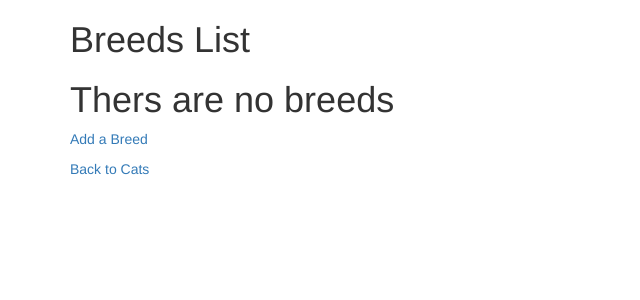
After one commit to ahmedkhaled89/DJ4E_Coursera_Assignment, a Django app: page /cats/breeds in a window 1280 px wide. The commit adds this page. Shown: the top 300 px of the page, without its empty margins (0-640 px from the left). Run offline with Django 4.2, Linux system fonts and the light colour scheme; a user stored in the database is signed in; data that the repository does not hold is empty; some libraries are stand-ins or nearby versions.

Commit message:
add BreedList View and Template and other urls configuration. This will be edited to proper urls

```diff
--- /dev/null
+++ b/Course_3_Assignments/mysite/cats/templates/cats/breed_list.html
@@ -0,0 +1,21 @@
+{% extends "base_bootstrap.html" %}
+
+{% block content %}
+<h1>Breeds List</h1>
+{%if breeds%}
+<ul>
+    {% for breed in breeds%}
+    <li>{{breed}}
+        (<a href="">Update</a>
+        |<a href="">Delete</a> )
+
+
+    </li>
+    {%endfor%}
+</ul>
+{%else%}
+<h1>Thers are no breeds</h1>
+{%endif%}
+<p><a href="{%url 'cats:breed_create'%}"> Add a Breed</a></p>
+<p><a href="{%url 'cats:all'%}">Back to Cats</a></p>
+{% endblock %}
--- a/Course_3_Assignments/mysite/cats/templates/cats/cat_list.html
+++ b/Course_3_Assignments/mysite/cats/templates/cats/cat_list.html
@@ -23,7 +23,7 @@
     {% endif %}
   </p>
   <p>
-  <a href="">View breeds</a> ({{ breed_count }}) |
+  <a href="{%url 'cats:breed_list'%}">View breeds</a> ({{ breed_count }}) |
     <a href="{%url 'cats:breed_create'%}">Add a breed</a>
   </p>
 {% endblock %}
--- a/Course_3_Assignments/mysite/cats/urls.py
+++ b/Course_3_Assignments/mysite/cats/urls.py
@@ -3,5 +3,6 @@ from . import views
 app_name = 'cats'
 urlpatterns = [
     path('', views.CatList.as_view(), name='all' ),
-    path('create', views.BreedCreate.as_view(), name="breed_create")
+    path('create', views.BreedCreate.as_view(), name="breed_create"),
+    path('breeds', views.BreedList.as_view(), name= 'breed_list'),
 ]
--- a/Course_3_Assignments/mysite/cats/views.py
+++ b/Course_3_Assignments/mysite/cats/views.py
@@ -17,7 +17,15 @@ class CatList(LoginRequiredMixin, View):
         cnx = { "cats": cat_list, "breed_count": breed_count}
         return render(request, "cats/cat_list.html", cnx)
 
+class BreedList(LoginRequiredMixin, View):
+    def get(self, request):
+        breed_list = Breed.objects.all()
+        breed_count = Breed.objects.all().count()
+        cnx = { "breeds": breed_list, "breed_count": breed_count}
+        return render(request, "cats/breed_list.html", cnx)
+
+
 class BreedCreate(CreateView):
     model = Breed
     fields = "__all__"
-    success_url = reverse_lazy('cats:allcats')
+    success_url = reverse_lazy('cats:all')
```
